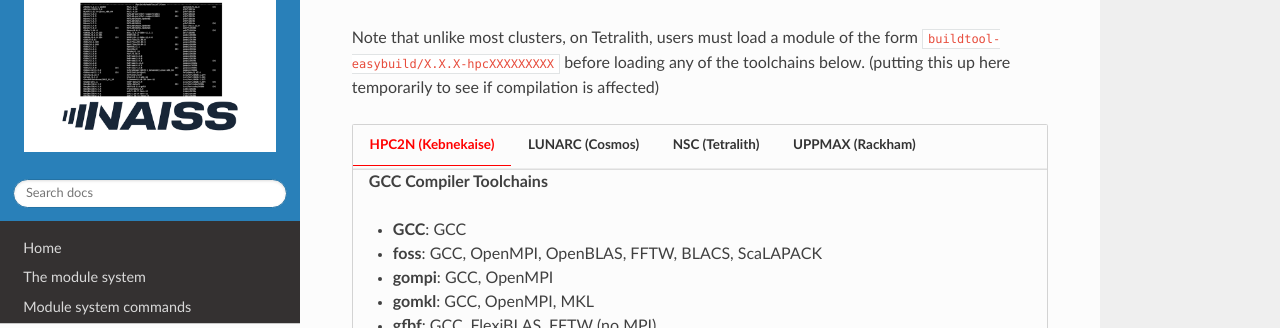
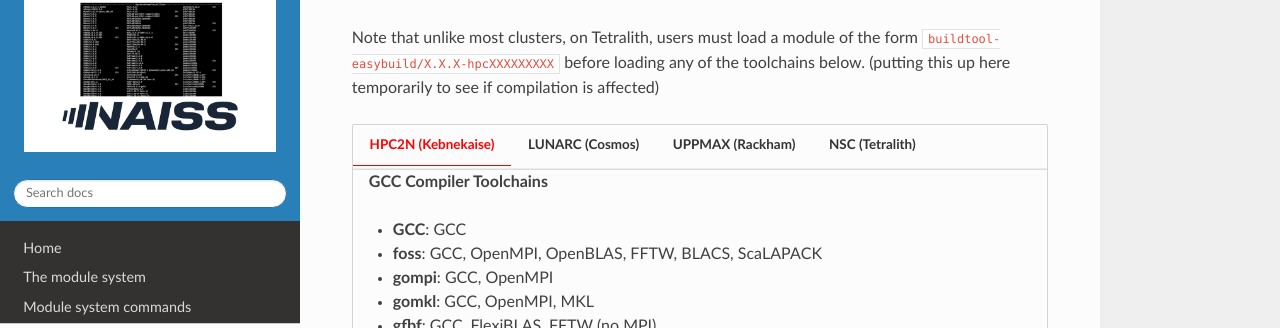
Before and after one commit to hpc2n/selecting-modules, an MkDocs documentation site: the page built from docs/toolchains.md, in a window 1280 px wide and 900 px high, scrolled down 383 px. Shown: the part 122-450 px from the top of the window. Built offline with MkDocs 1.6.1, drawn with Linux system fonts in a browser that asks for light colours; nearby versions of some CDN libraries; part of the change alters nothing that is shown.

```diff
--- a/docs/toolchains.md
+++ b/docs/toolchains.md
@@ -53,19 +53,6 @@ Note that unlike most clusters, on Tetralith, users must load a module of the fo
        * **intel-compilers**: icc, icpc, ifort, icx, icpx, ifx (no MPI or MKL)
        * **iimpi**: icc, ifort, Intel MPI
 
-=== "NSC (Tetralith)"
-
-    **GCC Compiler Toolchains**
-
-       * **GCC**: GCC compiler only
-       * **foss**: GCC, OpenMPI, OpenBLAS, FFTW, BLACS, ScaLAPACK
-       * **gfbf**: GCC, FlexiBLAS, FFTW  (no MPI)
-
-    **Intel Compiler Toolchains**
-
-       * **intel**: icc, ifort, Intel MPI, MKL
-       * **intel-compilers**: icc, icpc, ifort, icx, icpx, ifx (no MPI or MKL)
-
 === "UPPMAX (Rackham)"
 
     **GCC Compiler Toolchains**
@@ -79,6 +66,18 @@ Note that unlike most clusters, on Tetralith, users must load a module of the fo
        * **intel**: icc, ifort, Intel MPI, MKL
        * **iimpi**: icc, ifort, Intel MPI
 
+=== "NSC (Tetralith)"
+
+    **GCC Compiler Toolchains**
+
+       * **GCC**: GCC compiler only
+       * **foss**: GCC, OpenMPI, OpenBLAS, FFTW, BLACS, ScaLAPACK
+       * **gfbf**: GCC, FlexiBLAS, FFTW  (no MPI)
+
+    **Intel Compiler Toolchains**
+
+       * **intel**: icc, ifort, Intel MPI, MKL
+       * **intel-compilers**: icc, icpc, ifort, icx, icpx, ifx (no MPI or MKL)
 
 ### CUDA based toolchains for GPU nodes
 
```
